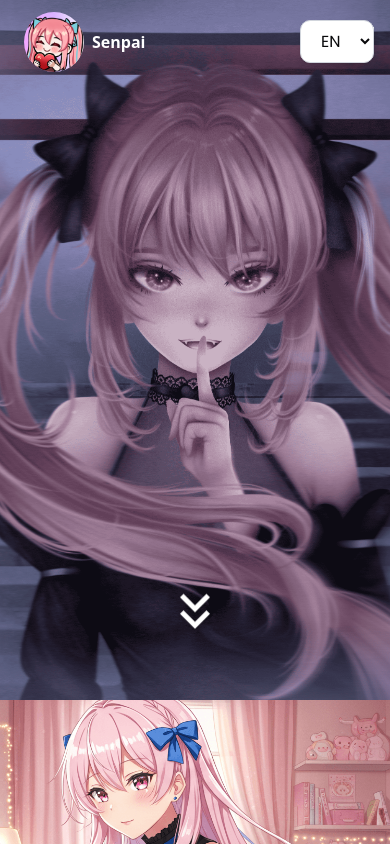
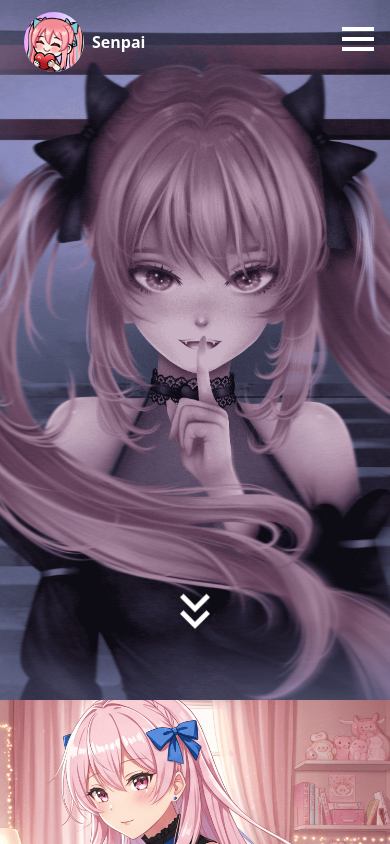
Before and after one commit to PedroMarques391/senpaiLP, a Next.js app: page /en/about in a window 390 px wide. Shown: the top 844 px of the page. Built offline with nearby package versions, Linux system fonts and the light colour scheme.

Commit message:
refactor: remove select languages from Layout.tsx and remove breakpoints from Logo.tsx.

```diff
--- a/src/components/layout/Layout.tsx
+++ b/src/components/layout/Layout.tsx
@@ -9,9 +9,6 @@ import FormDialog from '@/src/components/ui/form-diolog'
 import { FormField } from '../ui/form-field'
 import { FormProvider } from 'react-hook-form'
 import { fullSchema, useEmailForm } from '@/src/hooks/useEmailForm'
-import { routing } from '@/src/i18n/routing'
-import { useRouter, usePathname } from '@/src/i18n/navigation'
-import { useLocale } from 'next-intl'
 
 interface ILayoutProps {
     children: React.ReactNode
@@ -32,9 +29,7 @@ const Layout = ({
 
     const [showButton, setShowButton] = useState<boolean>(false);
     const methods = useEmailForm(fullSchema)
-    const router = useRouter()
-    const locale = useLocale()
-    const pathname = usePathname()
+
 
     useEffect(() => {
         const handleScroll = (): void => {
@@ -46,13 +41,7 @@ const Layout = ({
         return () => window.removeEventListener("scroll", handleScroll);
     }, [])
 
-    function handleSelectLocale(currentLocale: (typeof routing.locales)[number]) {
-        const query = Object.fromEntries(
-            new URLSearchParams(window.location.search)
-        )
 
-        router.replace({ pathname, query }, { locale: currentLocale })
-    }
 
     return (
 
@@ -63,21 +52,7 @@ const Layout = ({
                 {children}
             </section>
             <Footer />
-            <div className="fixed top-5 right-4 z-50">
-                <select
-                    defaultValue={locale}
-                    onChange={(e) => handleSelectLocale(e.target.value as (typeof routing.locales)[number])}
-                    className="bg-white border border-gray-300 rounded-lg px-4 py-2 shadow-md focus:outline-none focus:ring-2 focus:ring-primary transition-colors"
-                    name="locale"
-                    id="locale-select"
-                >
-                    {routing.locales.map((locale, index) => (
-                        <option key={index} value={locale}>
-                            {locale.toUpperCase()}
-                        </option>
-                    ))}
-                </select>
-            </div>
+
             <Dialog onOpenChange={(isOpen) => setShowButton(!isOpen)} >
                 <DialogTrigger asChild>
                     <button
--- a/src/components/shared/Logo.tsx
+++ b/src/components/shared/Logo.tsx
@@ -4,7 +4,7 @@ import Link from "next/link"
 
 const Logo = (): React.JSX.Element => {
     return (
-        <Link onClick={() => window.scrollTo({ top: 0, behavior: "smooth" })} href="/" className="flex md:flex-col lg:flex-row justify-center items-center gap-2 md:gap-0 lg:gap-2 ml-2">
+        <Link onClick={() => window.scrollTo({ top: 0, behavior: "smooth" })} href="/" className="flex  justify-center items-center gap-2  ml-2">
             <Image
                 src={senpai}
                 alt="Foto da Senpai - Logo"
```
